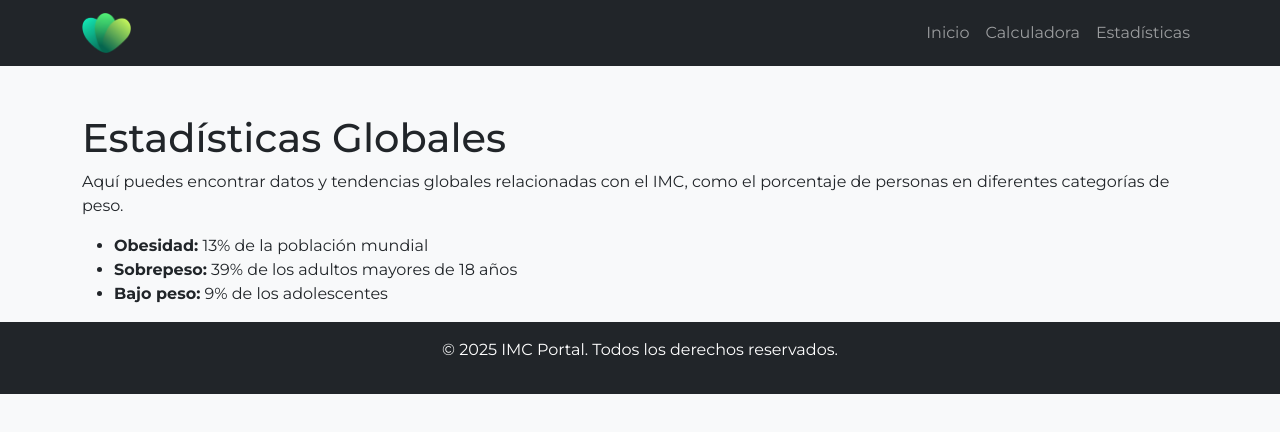
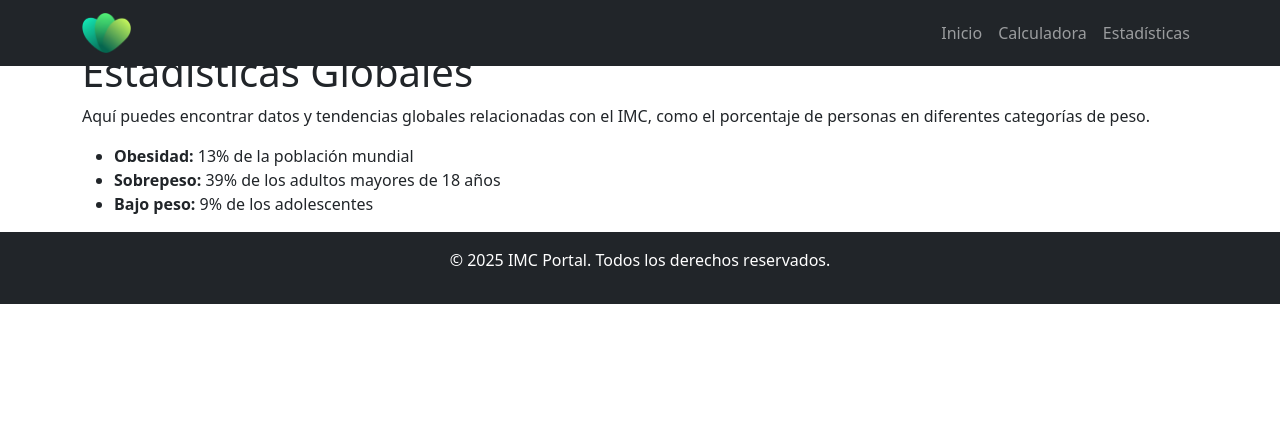
Before and after one commit to johaco/Tu-Bienestar---App, a React (Vite) app: page /statistics in a window 1280 px wide. Shown: the top 432 px of the page. Built offline with nearby package versions, Linux system fonts and the light colour scheme.

Commit message:
ordene mejor el html remarcando la separacion del header, main, footer y navbar

```diff
--- a/src/pages/Home.jsx
+++ b/src/pages/Home.jsx
@@ -3,6 +3,7 @@ import '../styles/Home.css';
 const Home = () => {
   return (
     <>
+      <header>
         <div className="home-hero">
           <div className="home-overlay">
             <h1 className="home-title animated fadeInLeft">Tu Bienestar</h1>
@@ -12,6 +13,9 @@ const Home = () => {
             <button className="home-button animated fadeInUpBig">Comenzar</button>
           </div>
         </div>
+      </header>
+
+      <main>
 
         {/* Introduction Section */}
         <div className="health-section section-standard">
@@ -139,6 +143,7 @@ const Home = () => {
             </div>
           </div>
         </section>
+      </main>
     </>
   );
 };
--- a/src/pages/IMCCalculator.jsx
+++ b/src/pages/IMCCalculator.jsx
@@ -11,6 +11,9 @@ const IMCCalculator = () => {
     };
 
     return (
+        <>
+            <main>
+
                 <div className="container mt-5">
                     <div className="card shadow-lg p-4">
                         <h1 className="text-center text-primary">Calculadora de IMC</h1>
@@ -45,6 +48,9 @@ const IMCCalculator = () => {
                         )}
                     </div>
                 </div>
+            </main>
+        </>
+
     );
 };
 
--- a/src/pages/Statistics.jsx
+++ b/src/pages/Statistics.jsx
@@ -2,6 +2,8 @@ import React from "react";
 
 const Statistics = () => {
   return (
+    <>
+      <main>
         <div className="container mt-5">
           <h1>Estadísticas Globales</h1>
           <p>
@@ -14,6 +16,8 @@ const Statistics = () => {
             <li><strong>Bajo peso:</strong> 9% de los adolescentes</li>
           </ul>
         </div>
+      </main>
+    </>
   );
 };
 
--- a/src/styles/Footer.css
+++ b/src/styles/Footer.css
@@ -1,5 +1,6 @@
 .footer {
-    position: relative;
-    bottom: 0;
-    width: 100%;
+  background-color: #f1f1f1; /* Cambia según tu diseño */
+  text-align: center;
+  padding: 10px 0;
+  position: relative;
   }
--- a/src/styles/index.css
+++ b/src/styles/index.css
@@ -1,9 +1,11 @@
 @import url('https://fonts.googleapis.com/css2?family=Montserrat:ital,wght@0,100..900;1,100..900&display=swap');
 
+
 body {
-  background-color: #f8f9fa; /* Color de fondo claro */
-  font-family: "Montserrat", serif;
-  padding-top: 66px;
+  display: flex;
+  flex-direction: column;
+  min-height: 100vh;
+  margin: 0;
 }
 
 .card {
```
Lines whose indentation alone changed are shown as unchanged.
